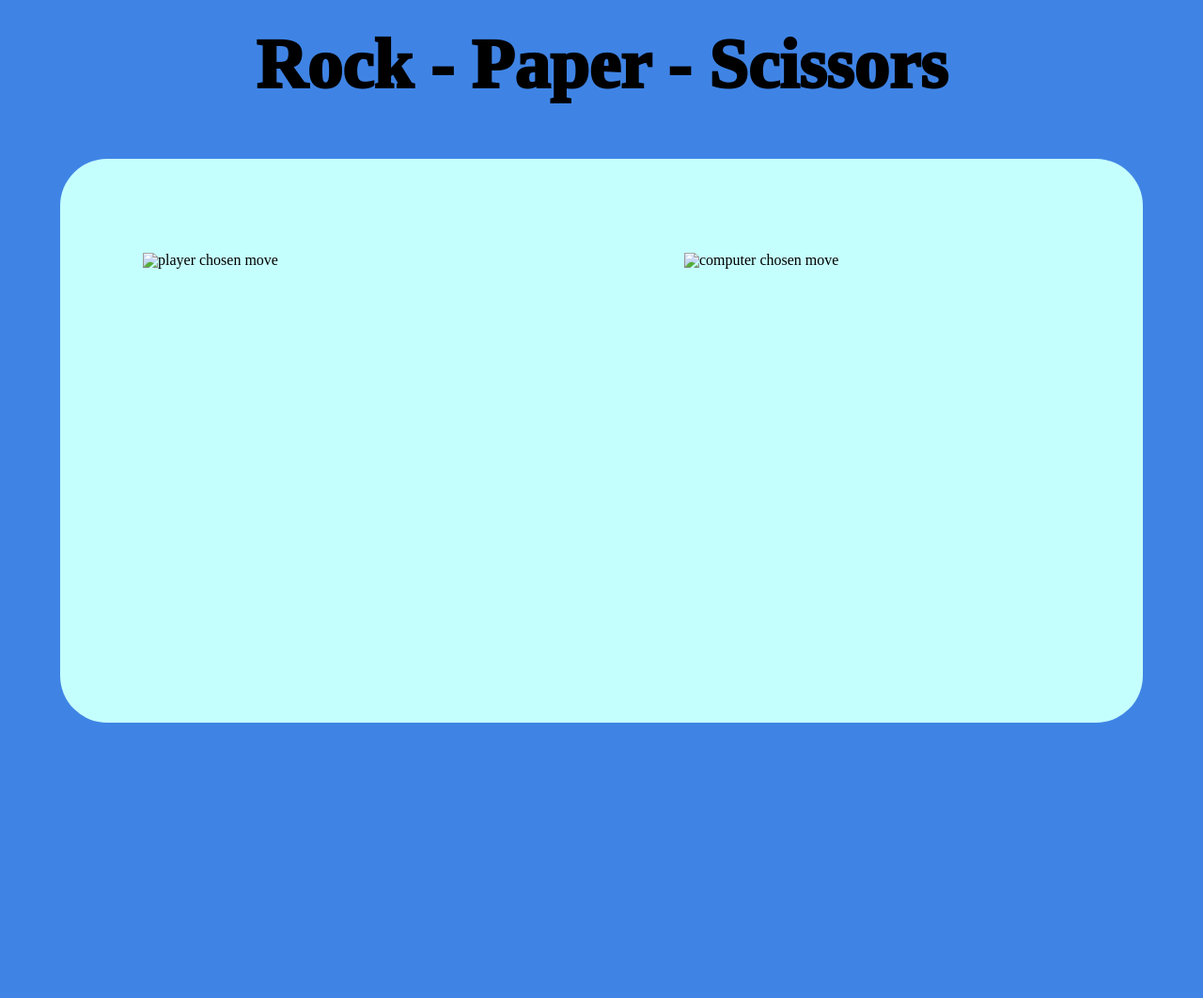
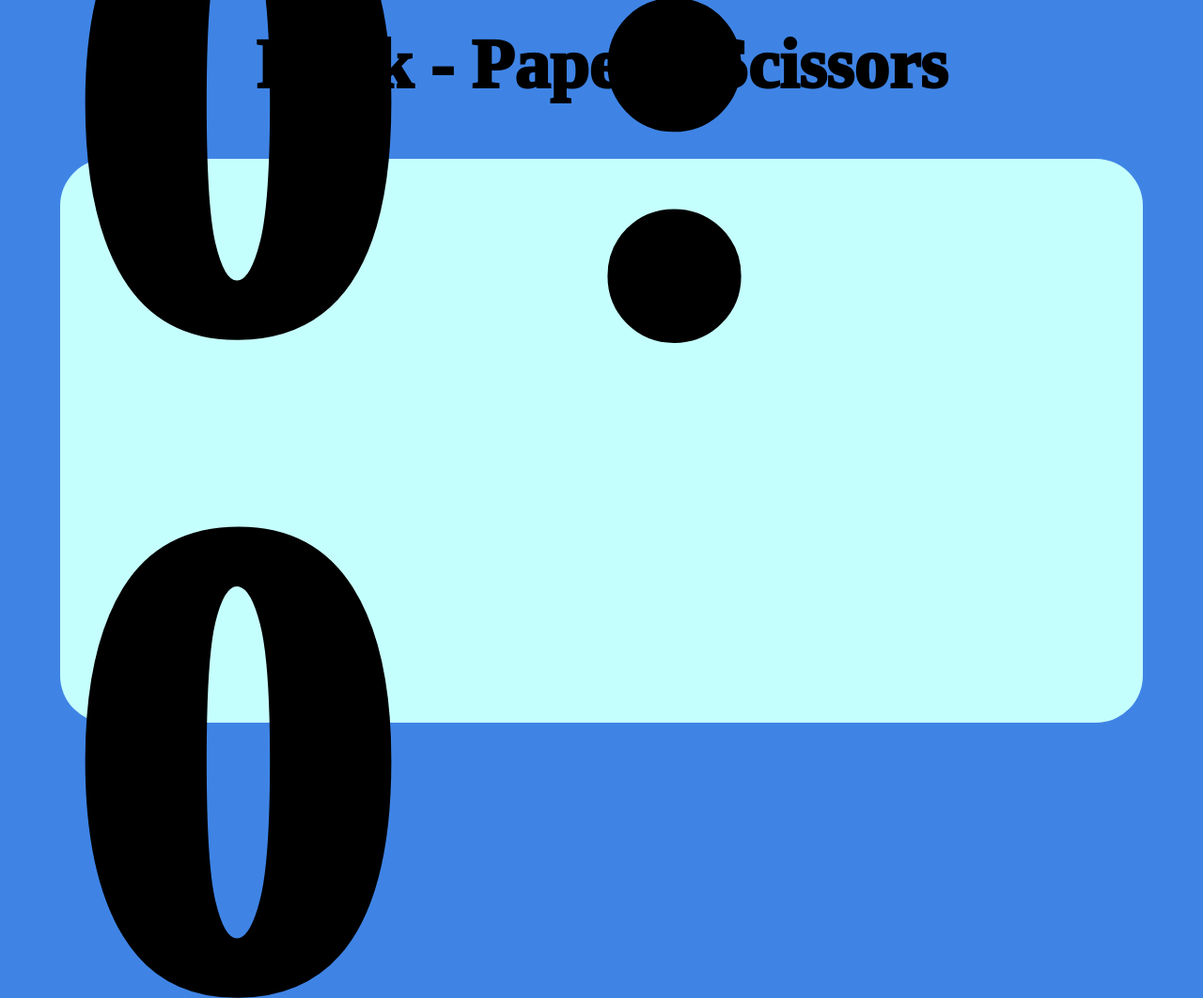
Before and after one commit to CHTBR/odin-rock-paper-scissors, a plain HTML site: page index.html in a window 1280 px wide. Shown: the whole page at 94% size. Before the commit the page ends 800 px from the top, so only its background shows below. Drawn offline with Linux system fonts and the light colour scheme.

Commit message:
Add style and html for round result and score

```diff
--- a/index.html
+++ b/index.html
@@ -9,9 +9,8 @@
 </head>
 <body>
     <h1>Rock - Paper - Scissors</h1>
-    <div id="display" class="comparison">
-        <img src="" alt="player chosen move" width="400px" height="400px">
-        <img src="" alt="computer chosen move" width="400px" height="400px">
+    <div id="display" class="result">
+        <p class="result">0  :  0</p>
     </div>
 </body>
 </html>
--- a/styles/style.css
+++ b/styles/style.css
@@ -88,3 +88,9 @@ button:active {
 button {
     width: 100%;
 }
+
+/* Round Result Text */
+p.result {
+    font-size: 700px;
+    font-weight: 1000;
+}
```
